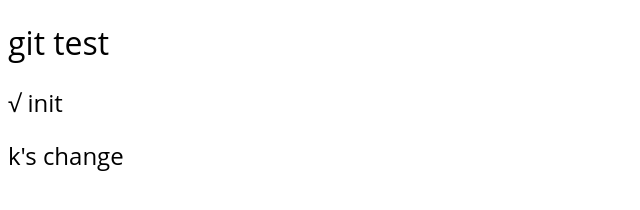
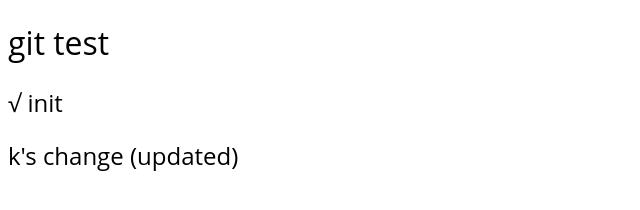
Before and after one commit to whaeva/gittest, a plain HTML site: page index.html in a window 1280 px wide. Shown: the whole page, without its empty margins (0-640 px from the left). Drawn offline with Linux system fonts and the light colour scheme.

Commit message:
change update

```diff
--- a/index.html
+++ b/index.html
@@ -12,7 +12,7 @@
 <h1>git test</h1>
 
 <h2>√ init</h2>
-<h2>k's change</h2>
+<h2>k's change (updated)</h2>
 
 </body>
 </html>
```
